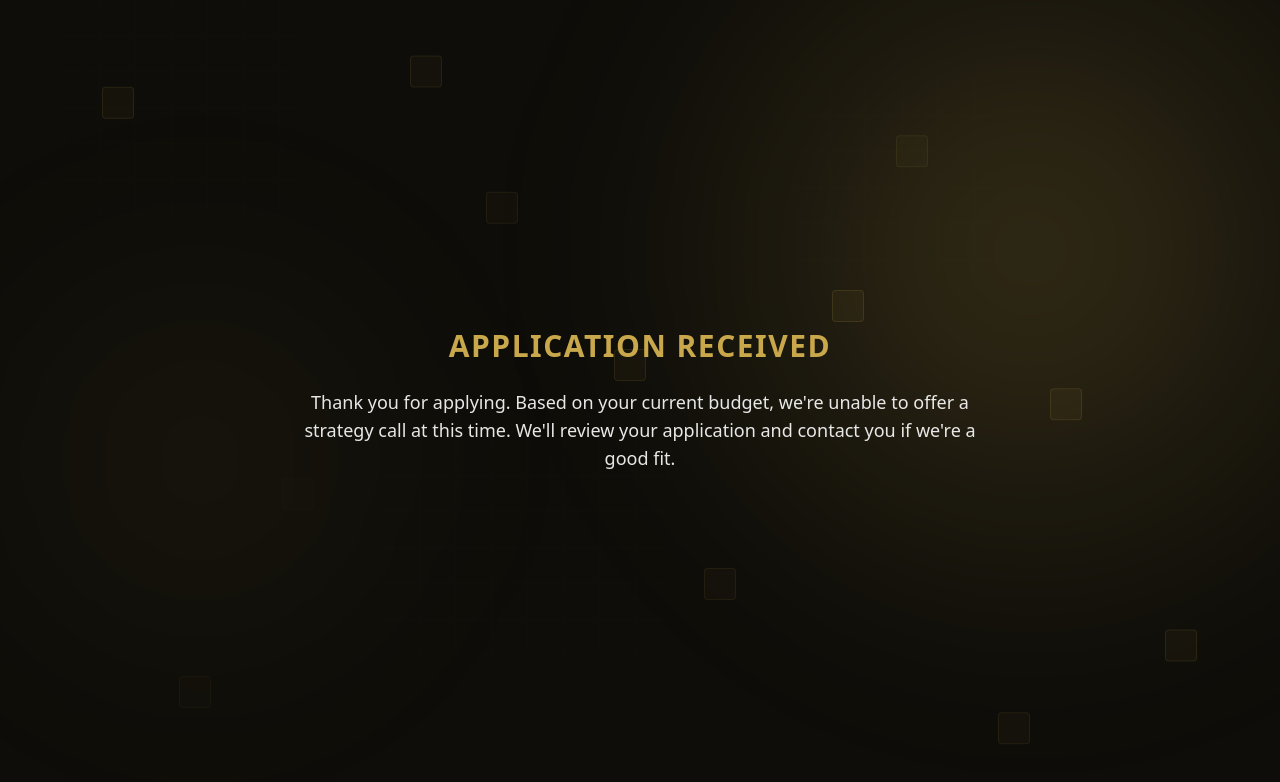
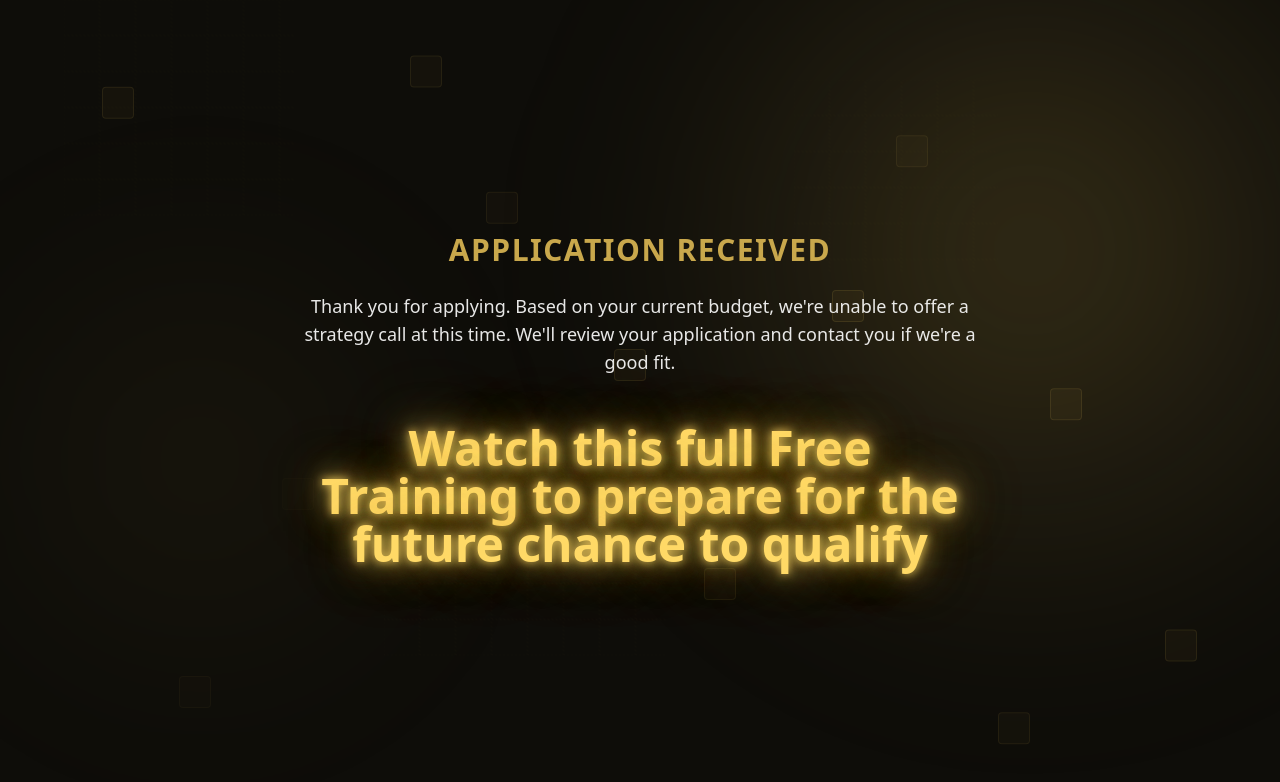
Before and after one commit to cypriano07-afk/cyecom, a Next.js app: page /not-qualified in a window 1280 px wide. Shown: the top 782 px of the page. Built offline with nearby package versions, Linux system fonts and the light colour scheme.

Commit message:
Add golden glowing CTA link to free training video on not-qualified page

```diff
--- a/app/not-qualified/page.tsx
+++ b/app/not-qualified/page.tsx
@@ -22,6 +22,18 @@ export default function NotQualifiedPage() {
         <p className="text-white/90 text-base md:text-lg leading-relaxed">
           Thank you for applying. Based on your current budget, we're unable to offer a strategy call at this time. We'll review your application and contact you if we're a good fit.
         </p>
+        <a
+          href="https://youtu.be/A41ic1syJT8?si=s8Vjnm8cV0TA-2EI"
+          target="_blank"
+          rel="noopener noreferrer"
+          className="mt-6 text-3xl md:text-5xl font-extrabold text-[#FFD966] leading-snug hover:opacity-90 transition-opacity"
+          style={{
+            textShadow:
+              "0 0 10px rgba(255,217,102,0.9), 0 0 25px rgba(255,217,102,0.7), 0 0 45px rgba(201,168,76,0.6), 0 0 80px rgba(201,168,76,0.45)",
+          }}
+        >
+          Watch this full Free Training to prepare for the future chance to qualify
+        </a>
       </div>
     </main>
   )
```
